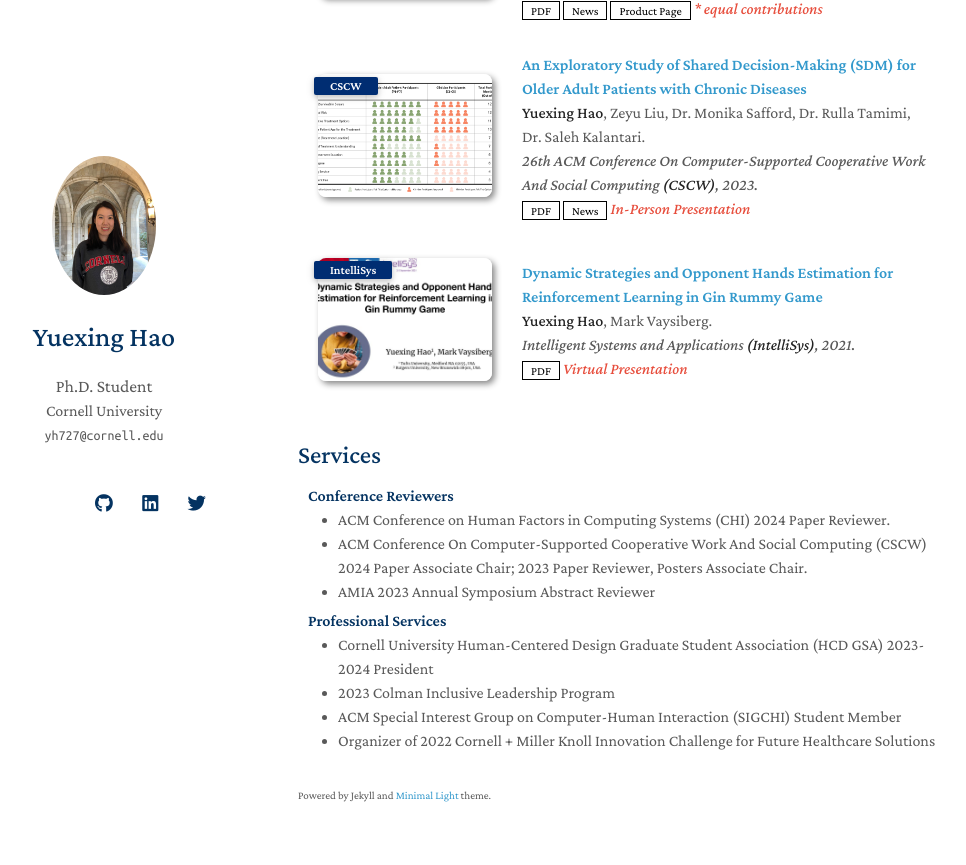
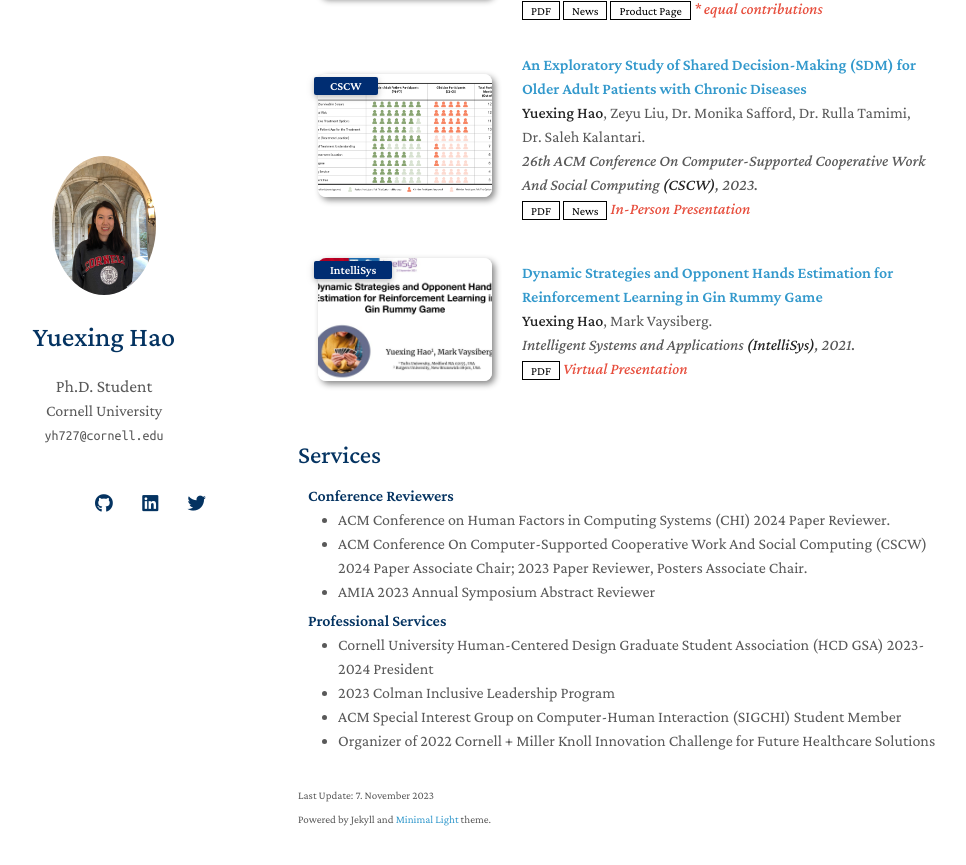
Before and after one commit to YuexingHao/Yuexing-Hao, a Jekyll site: the page built from index.md, in a window 1280 px wide and 900 px high, scrolled down 1830 px. Shown: the top 865 px of the window, without its empty margins (172-1138 px from the left). Built offline with Jekyll 4.4.1, drawn with Linux system fonts in a browser that asks for light colours; nearby versions of some CDN libraries; a style sheet for code colours, icons or effects is not loaded; our own code applies the rules of GitHub Pages for plain Markdown files.

Commit message:
Update homepage.html

```diff
--- a/_layouts/homepage.html
+++ b/_layouts/homepage.html
@@ -133,6 +133,18 @@
 
       <br>
 
+      {% if site.enable_last_update %}
+      <small>Last Update:
+            <script>
+              const monthNames = ["January", "Februray", "March", "April", "May", "June", "July", "August", "September", "October", "November", "December"
+              ];
+              var modiDate = new Date(document.lastModified);
+              var showAs = modiDate.getDate() + ". " + monthNames[modiDate.getMonth()] + " " + modiDate.getFullYear();
+              document.write(showAs);
+            </script>
+      </small>
+      {% endif %}
+
       {% if site.enable_footnote %}
       <p><small>Powered by Jekyll and <a href="https://github.com/yaoyao-liu/minimal-light" target="_blank" rel="noopener">Minimal Light</a> theme.</small></p>
       {% endif %}
```
